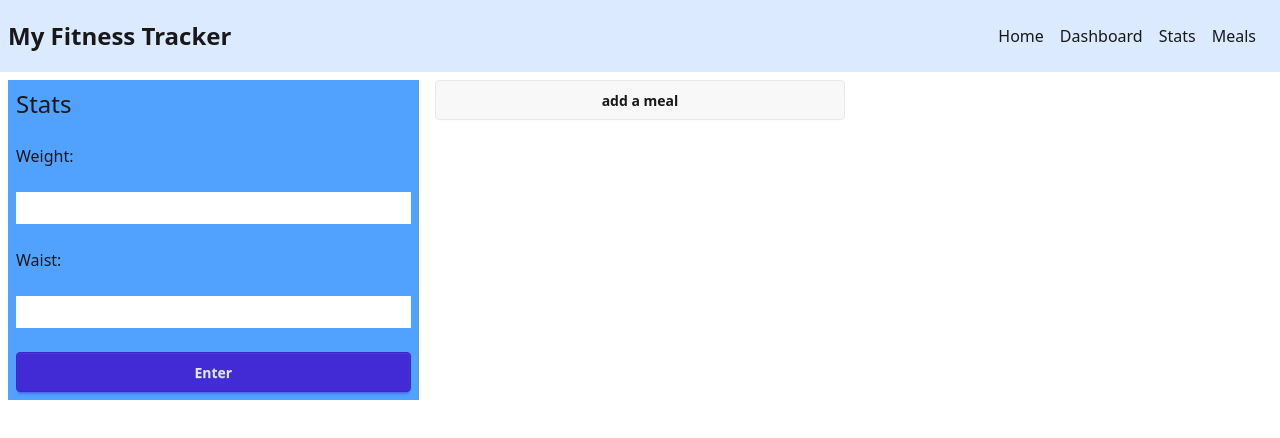
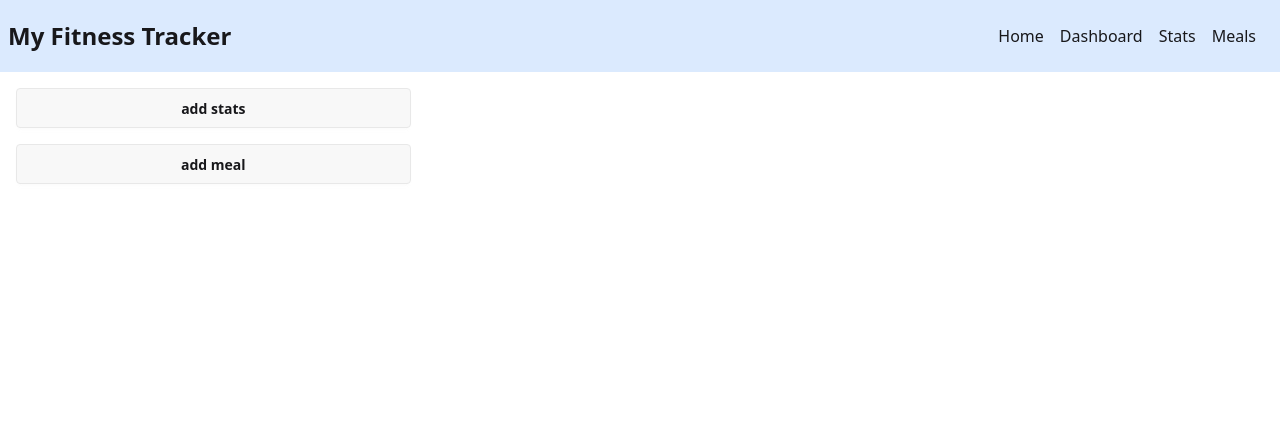
Before and after one commit to JGuzman87/my-fitness-tracker, a Next.js app: page /dashboard in a window 1280 px wide. Shown: the top 438 px of the page. Built offline with nearby package versions, Linux system fonts and the light colour scheme.

Commit message:
fixed modal for 2 forms

```diff
--- a/src/app/dashboard/page.js
+++ b/src/app/dashboard/page.js
@@ -4,11 +4,18 @@ import Modal from '@/components/Modal';
 
 const Dashboard = () => {
   return (
-    <div className="grid md:grid-cols-3 gap-4 p-2 ">
-      <StatForm  />
-
-      <Modal />
-    </div>
+    <>
+      <div className="grid md:grid-cols-3 gap-4 p-2 min-h-full">
+        <div className="flex flex-col gap-4 p-2">
+          <Modal btnName={"add stats"} modalId={"stats"}>
+            <StatForm />
+          </Modal>
+          <Modal btnName={"add meal"} modalId={"meal"}>
+            <MealsForm />
+          </Modal>
+        </div>
+      </div>
+    </>
   );
 }
 
--- a/src/components/Modal.js
+++ b/src/components/Modal.js
@@ -1,19 +1,19 @@
 "use client"
-import MealsForm from "./MealsForm";
-export default function Modal() {
+
+export default function Modal({btnName, children, modalId }) {
 
 return (
   <>
     {/* Open the modal using document.getElementById('ID').showModal() method */}
     <button
       className="btn"
-      onClick={() => document.getElementById("my_modal_2").showModal()}
+      onClick={() => document.getElementById(modalId).showModal()}
     >
-      add a meal
+      {btnName}
     </button>
-    <dialog id="my_modal_2" className="modal">
+    <dialog id={modalId} className="modal">
       <div className="modal-box">
-        <MealsForm />
+       {children}
       </div>
       <form method="dialog" className="modal-backdrop ">
         <button>close</button>
--- a/src/components/StatForm.js
+++ b/src/components/StatForm.js
@@ -33,13 +33,13 @@ const StatForm = () => {
 
   return (
     <form
-      className="bg-blue-400 flex flex-col gap-6 p-2 col-span-1"
+      className="bg-white flex flex-col gap-6 p-2 col-span-1"
       onSubmit={handleClick}
     >
       <h1 className="text-2xl">Stats</h1>
       <label htmlFor="weight">Weight:</label>
       <input
-        className="bg-white max-w-full p-1"
+        className="bg-gray-300  max-w-full p-1"
         type="text"
         name="weight"
         value={stats.weight}
@@ -48,7 +48,7 @@ const StatForm = () => {
       />
       <label htmlFor="waist">Waist:</label>
       <input
-        className="bg-white max-w-full p-1"
+        className="bg-gray-300  max-w-full p-1"
         type="text"
         name="waist"
         value={stats.waist}
```
